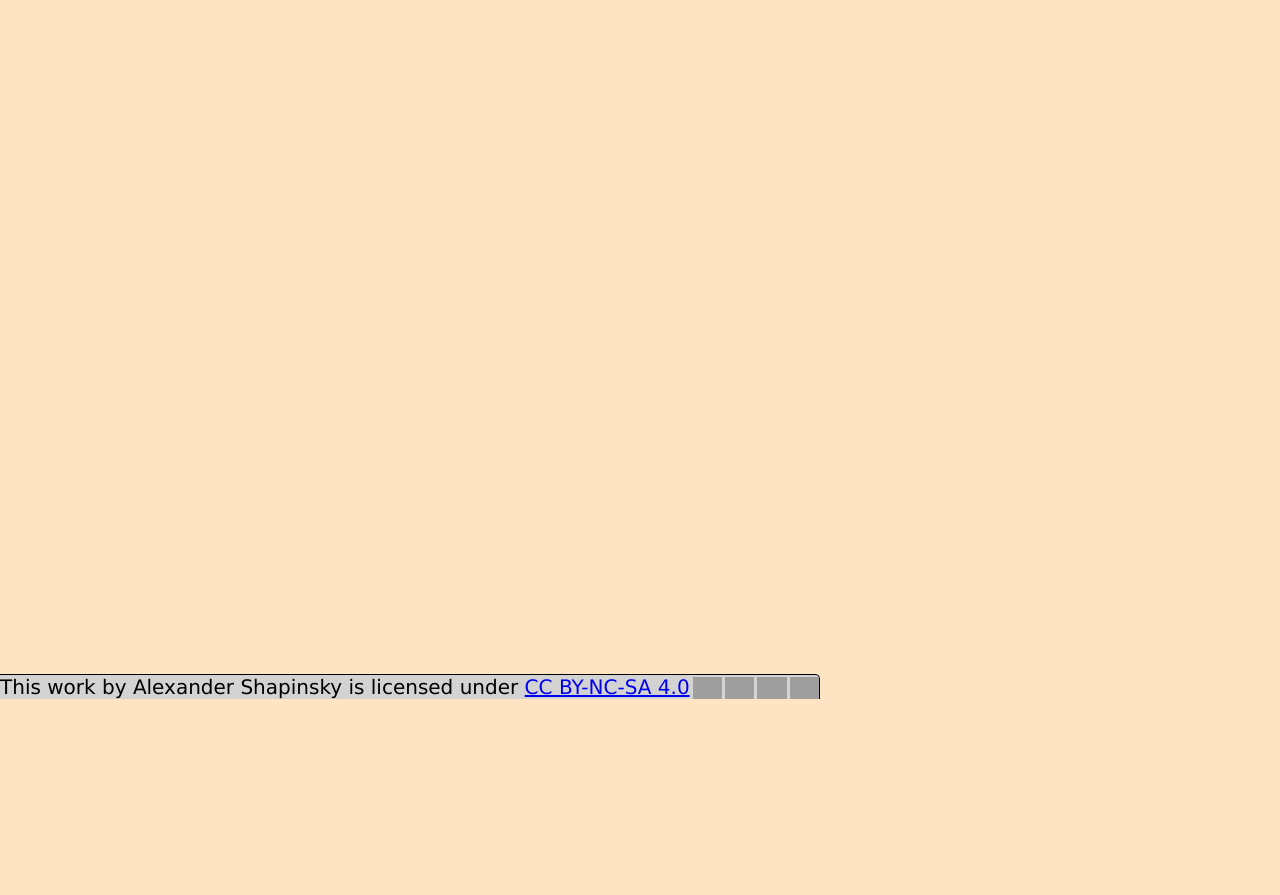
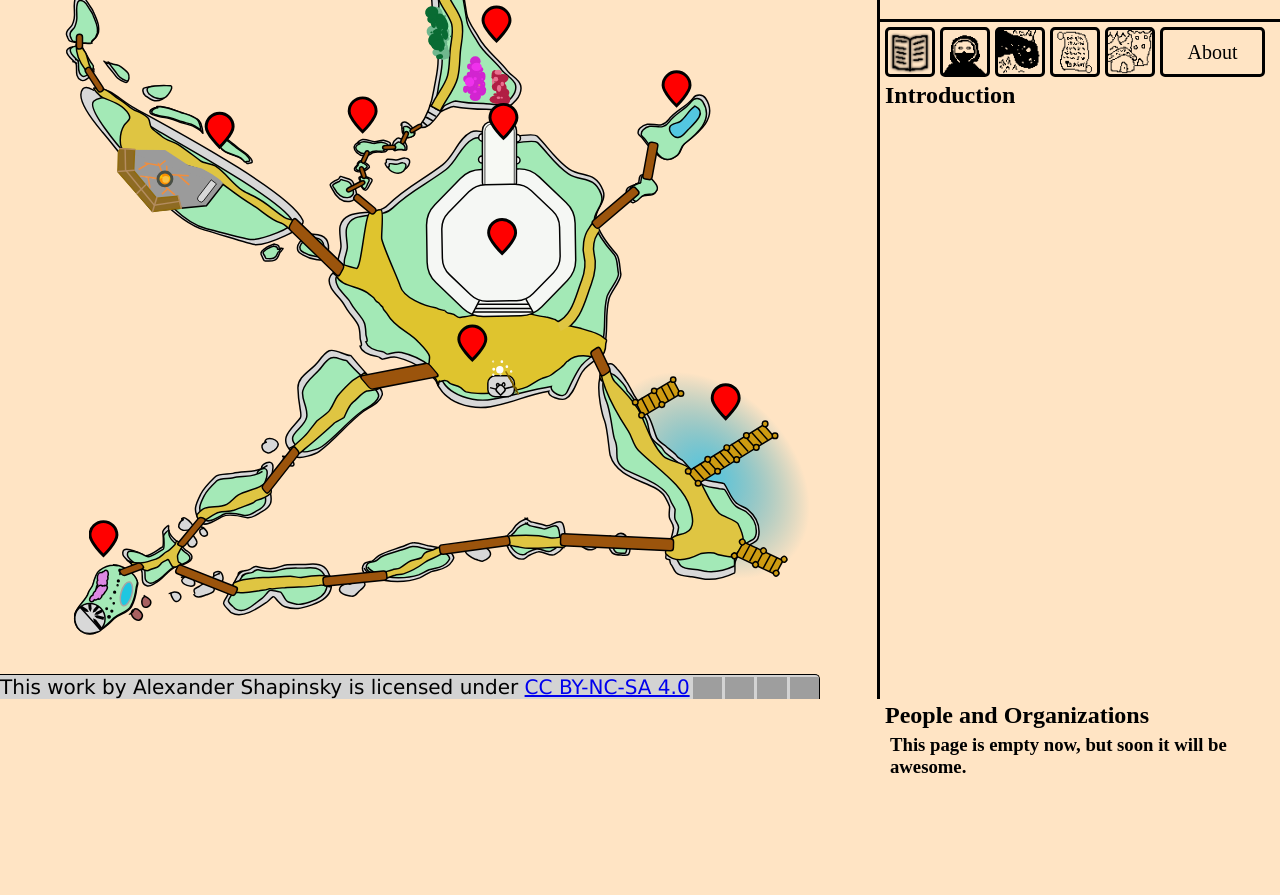
Before and after one commit to skies-shaper/D-D-site, a plain HTML site: page new.html in a window 1280 px wide. Shown: the part 101-996 px from the top of the page. Before the commit the page ends 800 px from the top, so only its background shows below. Drawn offline with Linux system fonts and the light colour scheme; grey boxes are pictures that could not be loaded; a web font is replaced by a local one.

Commit message:
Removed content, will add stuff

```diff
--- a/new.html
+++ b/new.html
@@ -75,9 +75,6 @@
             margin-right: auto;
             width: 100%;
         }
-        .wide {
-            width: 105px;
-        }
         #menu {
             width: 100%;
             height: 55px;
@@ -111,6 +108,8 @@
         }
         .content h3 {
             margin: 5px;
+            margin-bottom: 0px;
+            background-color: bisque;
         }
         .content ul {
             margin: 0;
@@ -119,6 +118,7 @@
         }
         .content p {
             margin: 0;
+
         }
         .content li {
             list-style-type: disc;
@@ -133,11 +133,37 @@
                 background-color: red;
             }
         }
+        .wide {
+            width: 105px;
+            font-family: 'Lugrasimo';
+            font-size: 20px;
 
+        }
+        #mapoverlay {
+            position: absolute;
+            z-index: 5;
+            width: 95vh;
+            padding-left: calc(((100% - 403px - 95vh) / 2) + 30px);
+            display: block;
+
+
+            top: 0px;
+            left: 0;
+            float: left;
+        }
+        path:hover {
+            fill: coral;
+        }
     </style>
     <script>
-        function setview(id)
+
+        var lastselectedID =0 ;
+        function setview(id,index)
         {
+            if(lastselectedID>0)
+            {
+                document.getElementById("H"+lastselectedID).style.background = "bisque"
+            }
             let contentboxes =  document.getElementsByClassName("content")
             for(let i = 0; i<contentboxes.length; i++)
             {
@@ -146,11 +172,85 @@
             }
             contentboxes[id].style.height = "calc(100vh - 185px)";
             contentboxes[id].style.margin = "5px";
+            if(index !=undefined && id==4)
+            {
+                document.getElementById("H"+index).scrollIntoView({behavior: 'smooth'});
+                document.getElementById("H"+index).style.background = "darkgrey"
+                lastselectedID = index
+
+            }
         }
     </script>
 </head>
 <body>
+<div class="imgholder"><img src="Hrinesoul.svg" style="max-height: 95vh;"><svg id="mapoverlay" version="1.1" xmlns="http://www.w3.org/2000/svg" xmlns:xlink="http://www.w3.org/1999/xlink" width="95vh" height="95vh" viewBox="0,0,515,515"  preserveAspectRatio="1:1" >
 
+    <g transform="translate(-1.71575,73.25372)"><g data-paper-data="{&quot;isPaintingLayer&quot;:true}" fill="#ff0000" fill-rule="nonzero" stroke="#000000" stroke-width="2" stroke-linecap="butt" stroke-linejoin="miter" stroke-miterlimit="10" stroke-dasharray="" stroke-dashoffset="0" style="mix-blend-mode: normal">
+    <path onclick="setview(4,1)" d="M272.86514,153.03513c0,-5.04471 4.08954,-9.13425 9.13425,-9.13425c5.04471,0 9.13425,4.08954 9.13425,9.13425c0,5.04471 -9.13425,13.8487 -9.13425,13.8487c0,0 -9.13425,-8.80399 -9.13425,-13.8487z"/>
+    <path onclick="setview(4,2)" d="M252.66575,225.21606c0,-5.0447 4.08954,-9.13425 9.13425,-9.13425c5.04471,0 9.13425,4.08955 9.13425,9.13425c0,5.0447 -9.13425,13.8487 -9.13425,13.8487c0,0 -9.13425,-8.804 -9.13425,-13.8487z"/>
+    <path onclick="setview(4,3)" d="M424.36578,264.98514c0,-5.04471 4.08954,-9.13425 9.13425,-9.13425c5.04471,0 9.13425,4.08954 9.13425,9.13425c0,5.0447 -9.13425,13.84871 -9.13425,13.84871c0,0 -9.13425,-8.804 -9.13425,-13.84871z"/>
+    <path onclick="setview(4,4)" d="M2.71575,357.7918c0,-5.04471 4.08954,-9.13425 9.13425,-9.13425c5.04471,0 9.13425,4.08954 9.13425,9.13425c0,5.04471 -9.13425,13.8487 -9.13425,13.8487c0,0 -9.13425,-8.804 -9.13425,-13.8487z"/>
+    <path onclick="setview(4,5)" d="M81.44562,81.02265c0,-5.04471 4.08954,-9.13425 9.13425,-9.13425c5.04471,0 9.13425,4.08954 9.13425,9.13425c0,5.04471 -9.13425,13.8487 -9.13425,13.8487c0,0 -9.13425,-8.804 -9.13425,-13.8487z"/>
+    <path onclick="setview(4,6)" d="M391.0649,52.9921c0,-5.04471 4.08954,-9.13425 9.13425,-9.13425c5.04471,0 9.13425,4.08954 9.13425,9.13425c0,5.04471 -9.13425,13.84871 -9.13425,13.84871c0,0 -9.13425,-8.804 -9.13425,-13.84871z"/>
+    <path onclick="setview(4,7)" d="M269.06575,9.07967c0,-5.04471 4.08954,-9.13425 9.13425,-9.13425c5.04471,0 9.13425,4.08955 9.13425,9.13425c0,5.04471 -9.13425,13.84871 -9.13425,13.84871c0,0 -9.13425,-8.804 -9.13425,-13.84871z"/>
+    <path onclick="setview(4,8)" d="M244.76833,-63.11947c0,-5.0447 4.08954,-9.13425 9.13425,-9.13425c5.04471,0 9.13425,4.08955 9.13425,9.13425c0,5.04471 -9.13425,13.84871 -9.13425,13.84871c0,0 -9.13425,-8.804 -9.13425,-13.84871z"/>
+    <path onclick="setview(4,9)" d="M273.76199,75.05028c0,-5.0447 4.08954,-9.13425 9.13425,-9.13425c5.04471,0 9.13425,4.08955 9.13425,9.13425c0,5.04471 -9.13425,13.84871 -9.13425,13.84871c0,0 -9.13425,-8.804 -9.13425,-13.84871z"/>
+    <path onclick="setview(4,10)" d="M178.35217,70.63488c0,-5.04471 4.08954,-9.13425 9.13425,-9.13425c5.04471,0 9.13425,4.08955 9.13425,9.13425c0,5.0447 -9.13425,13.8487 -9.13425,13.8487c0,0 -9.13425,-8.804 -9.13425,-13.8487z"/>
+    </g></g></svg></div>
+<div id="text-content">
+<div id="text-heading">
+    <h1>Hinresoul</h1>
+    <p>floating city of the wise</p>
+</div>
+<div id="menu">
+    <button class="menubutton" onclick="setview(0)" id="about">
+        <img src="fire.gif" class="hiddenimg">
+        <img src="pixil-frame-0(3).png" class="icon">
+    </button>
+    <button class="menubutton" id="people" onclick="setview(1)">
+        <img src="fire.gif" class="hiddenimg">
+        <img src="pixil-frame-0 (5).png" class="icon">
+    </button>
+    <button class="menubutton" id="location" onclick="setview(2)">
+        <img src="fire.gif" class="hiddenimg">
+        <img src="pixil-frame-0 (4).png" class="icon">
+    </button>
+    <button class="menubutton" id="questhooks" onclick="setview(3)">
+        <img src="fire.gif" class="hiddenimg">
+        <img src="pixil-frame-0 (6).png" class="icon">
+    </button>
+    <button class="menubutton" id="places" onclick="setview(4)" >
+        <img src="fire.gif" class="hiddenimg">
+        <img src="pixil-frame-0 (7).png" class="icon">
+    </button>
+    <button class="menubutton wide" id="info" onclick="setview(5)">About</button>
+</div>
+<div class="content" id="content-about">
+    <h2>Introduction</h2>
+</div>
+<div class="content" id="content-people">
+    <h2>People and Organizations</h2>
+    <h3 class="empty">
+        This page is empty now, but soon it will be awesome.
+    </h3>
+</div>
+<div class="content" id="content-location">
+    <h2>Location</h2>
+</div>
+<div class="content" id="content-hooks">
+    <h2>Adventure hooks</h2>
+</div>
+<div class="content" id="content-places">
+    <h2>Locations within [Your place's name]</h2>
+</div>
+<div class="content" id="content-about">
+    <h2>About</h2>
+    <p>The Hinresoul campaign setting was written by Alexander Shapinsky.</p>
+</div>
+
+
+
+</div>
 <div class="footer">
     <p style="font-size: 20px; margin: 0%;" xmlns:cc="http://creativecommons.org/ns#">This work by <span property="cc:attributionName">Alexander Shapinsky</span>
         is licensed under <a href="http://creativecommons.org/licenses/by-nc-sa/4.0/?ref=chooser-v1" target="_blank"
```
